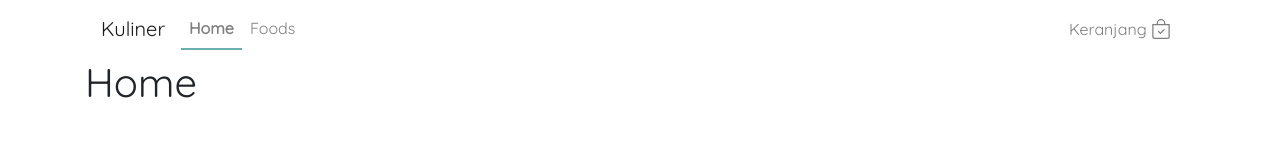
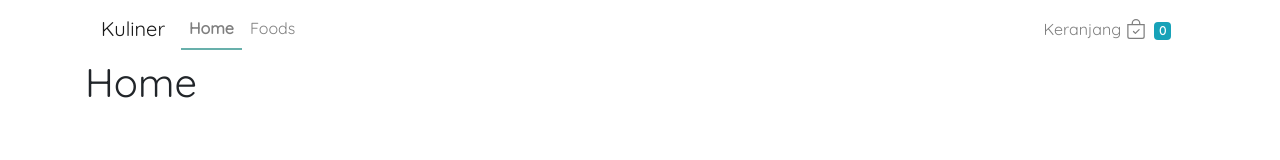
Before and after one commit to zulkiflijufri/vue-masakin, a Vue app: page / in a window 1280 px wide. Shown: the top 160 px of the page. Built offline with nearby package versions, Linux system fonts and the light colour scheme.

Commit message:
Add icon bag

```diff
--- a/src/components/Navbar.vue
+++ b/src/components/Navbar.vue
@@ -16,7 +16,8 @@
           <b-navbar-nav class="ml-auto">
             <b-nav-item router-link to="/keranjang">
               Keranjang
-              <b-icon-bag-check></b-icon-bag-check>
+              <b-icon-bag-check></b-icon-bag-check>&nbsp;
+              <b-badge variant="info">0</b-badge>
             </b-nav-item>
           </b-navbar-nav>
         </b-collapse>
```
